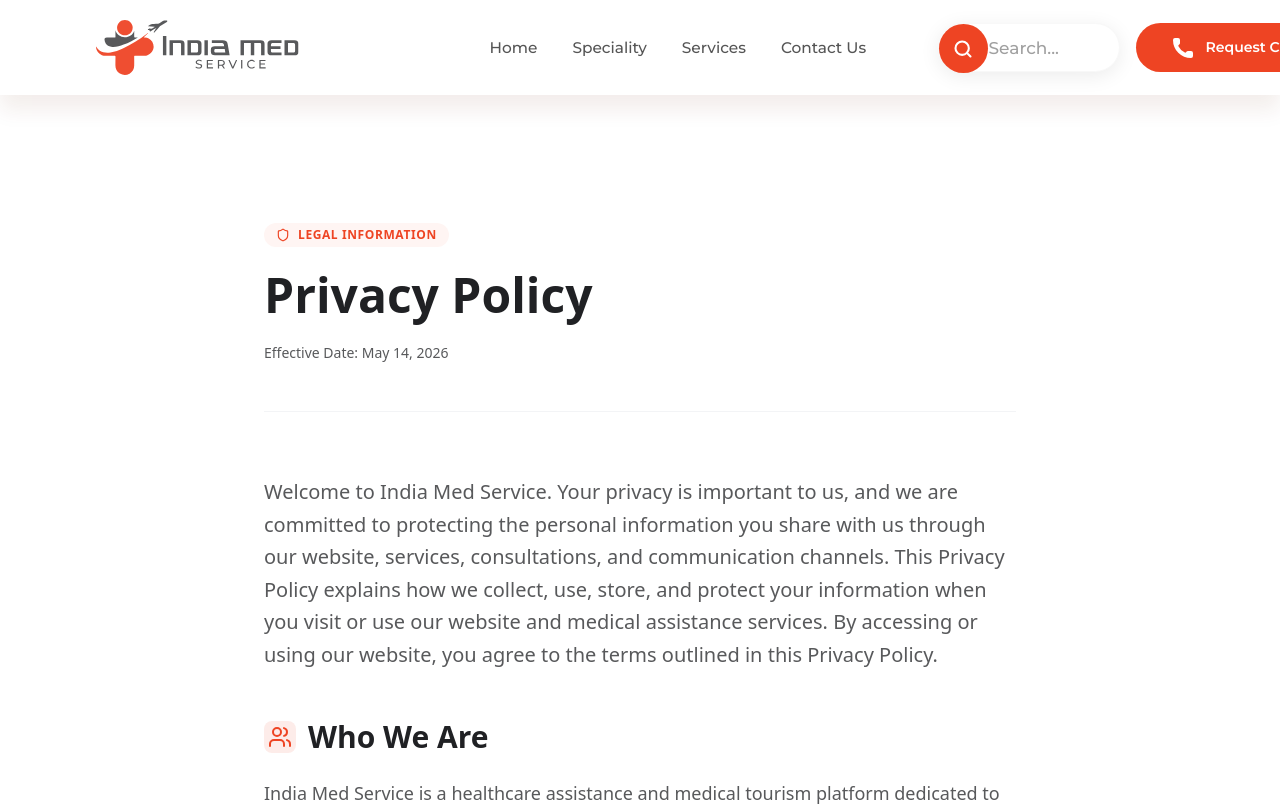
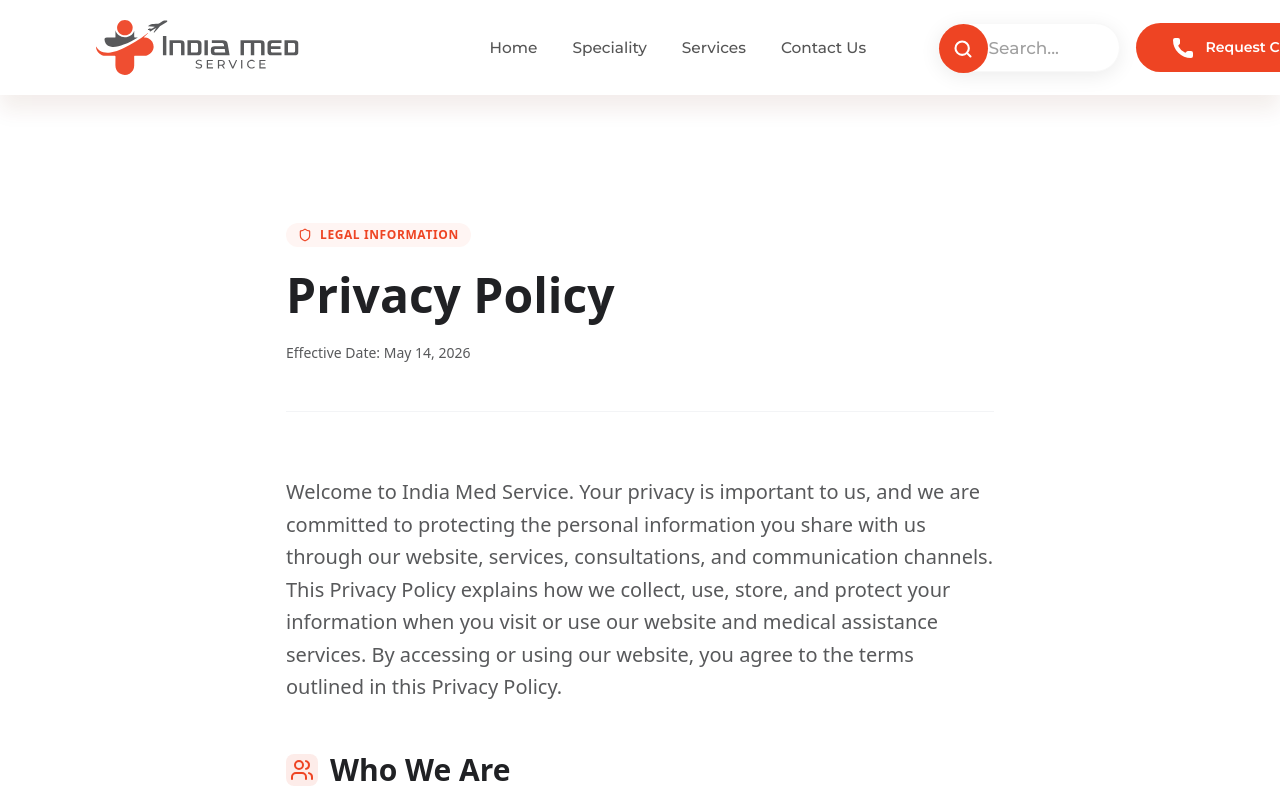
Before and after one commit to danish-rizwan-dev/india-med, a Next.js app: page /en/privacy-policy in a window 1280 px wide. Shown: the top 806 px of the page. Built offline with nearby package versions, Linux system fonts and the light colour scheme.

Commit message:
feat: add privacy policy page with dynamic translations and section icons

```diff
--- a/app/[locale]/privacy-policy/page.tsx
+++ b/app/[locale]/privacy-policy/page.tsx
@@ -66,7 +66,7 @@
   return (
     <div className="bg-white min-h-screen">
       <main className="pt-32 pb-20">
-        <div className="max-w-[800px] mx-auto px-6">
+        <div className="max-w-[900px] mx-auto px-6 md:px-12 lg:px-24">
 
           {/* Simple Header */}
           <header className="mb-16 border-b border-gray-100 pb-12">
```
